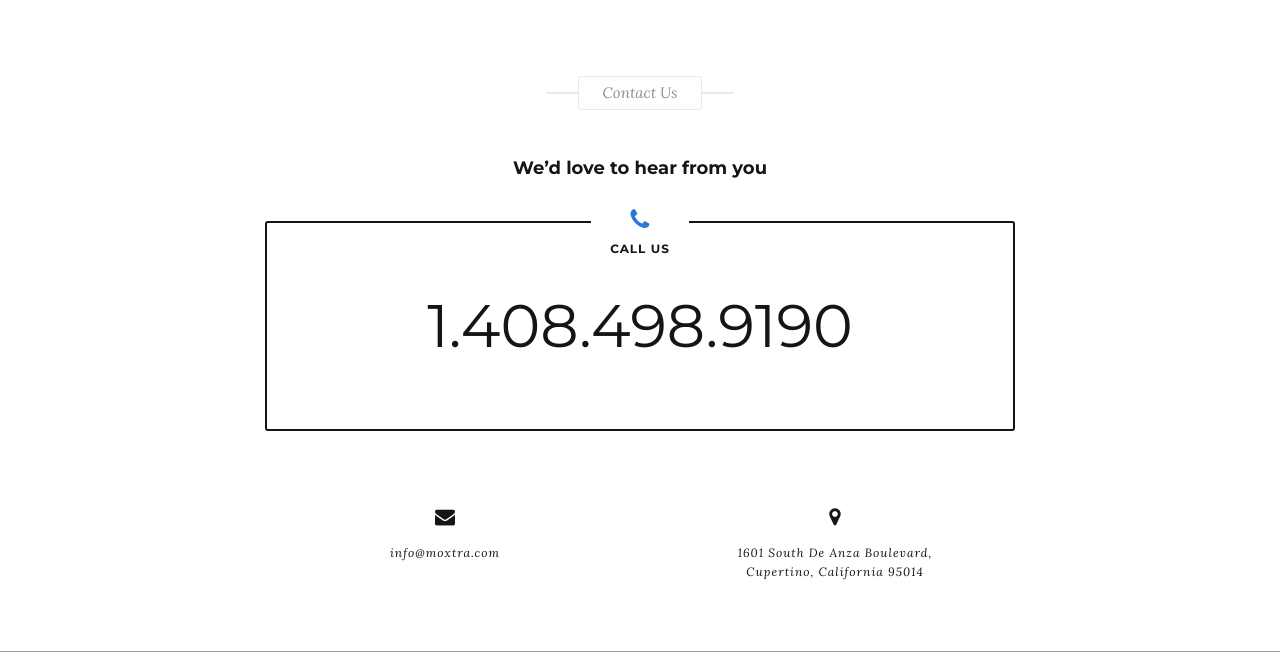
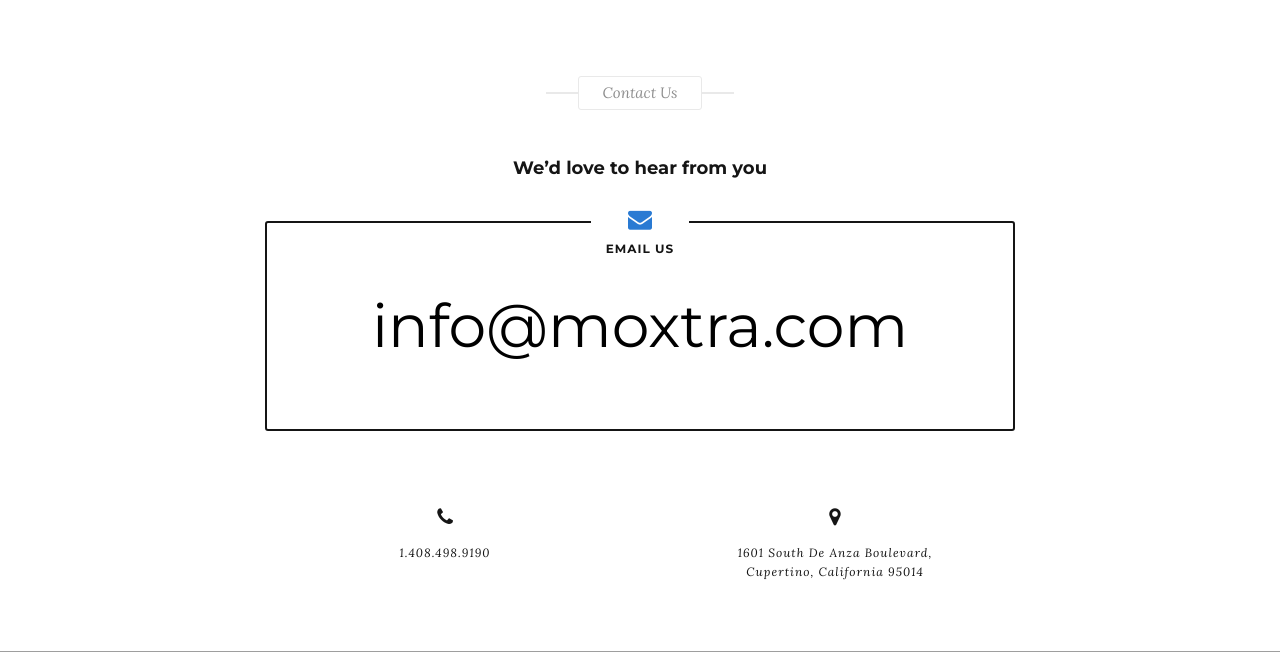
Before and after one commit to moxtra/MoxtraConsumerWebsite, a PHP site: page / in a window 1280 px wide. Shown: the part 4517-5169 px from the top of the page. Run offline with PHP 8.4, Linux system fonts and the light colour scheme; some libraries are stand-ins or nearby versions; grey boxes are pictures that could not be loaded.

Commit message:
edited contacts section

```diff
--- a/www/css/style.css
+++ b/www/css/style.css
@@ -2459,6 +2459,10 @@
 	font-size: 40px;
 }
 
+.phone-number a {
+  color:#000000;
+}
+
 
 /* Other contact blocks (email, address) */
 
--- a/www/index.html
+++ b/www/index.html
@@ -658,12 +658,16 @@
                             <div class="phone go-fade-in">
 
                                 <div class="phone-title">
-                                    <div class="phone-icon"><i class="fa fa-phone"></i></div>
-                                    Call Us
+                                    <div class="phone-icon">
+                                      <a href="mailto:info@moxtra.com"><i class="fa fa-envelope"></i></a>
+                                    </div>
+                                    Email us
                                 </div>
 
                                 <!-- Enter your phone number here -->
-                                <div class="phone-number">1.408.498.9190</div>
+                                <div class="phone-number">
+                                  <a href="mailto:info@moxtra.com">info@moxtra.com</a>
+                                </div>
 
                             </div>
 
@@ -674,12 +678,12 @@
 
                                     <div class="contact-icon">
                                         <!-- Enter your e-mail here -->
-                                        <a href="mailto:info@moxtra.com"><i class="fa fa-envelope"></i></a>
+                                        <i class="fa fa-phone"></i></a>
                                     </div>
 
                                     <div class="contact-text">
                                         <!-- Enter your e-mail here -->
-                                        <a href="mailto:info@moxtra.com">info@moxtra.com</a>
+                                        1.408.498.9190
                                     </div>
 
                                 </div>
```
